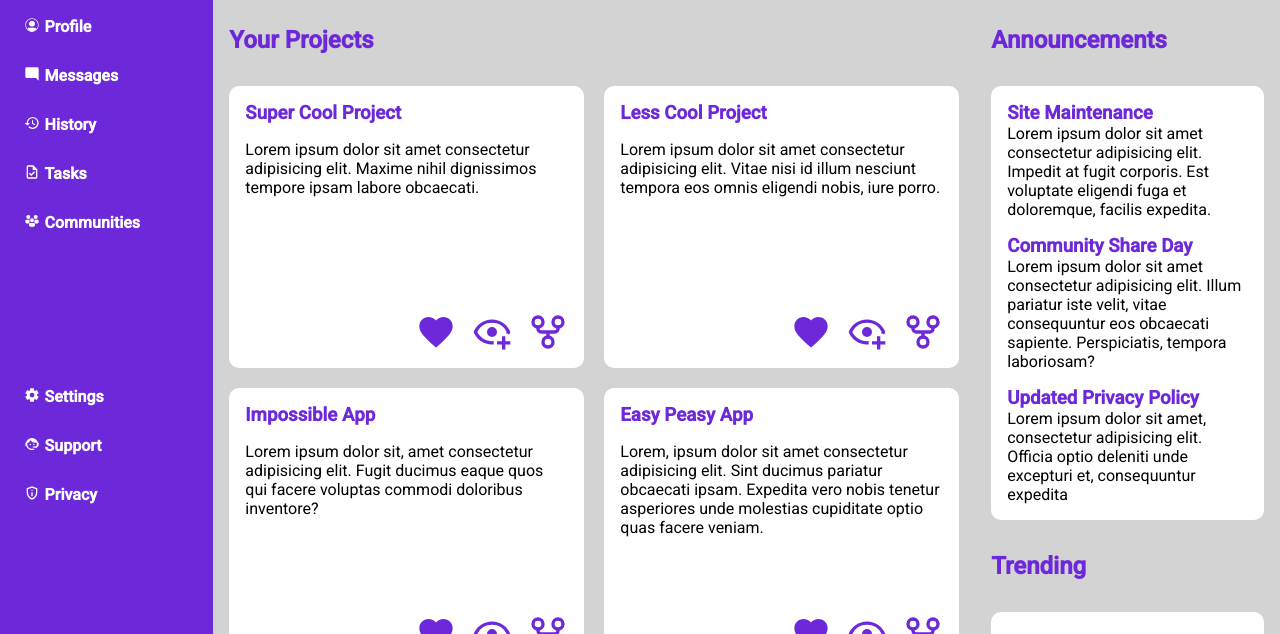
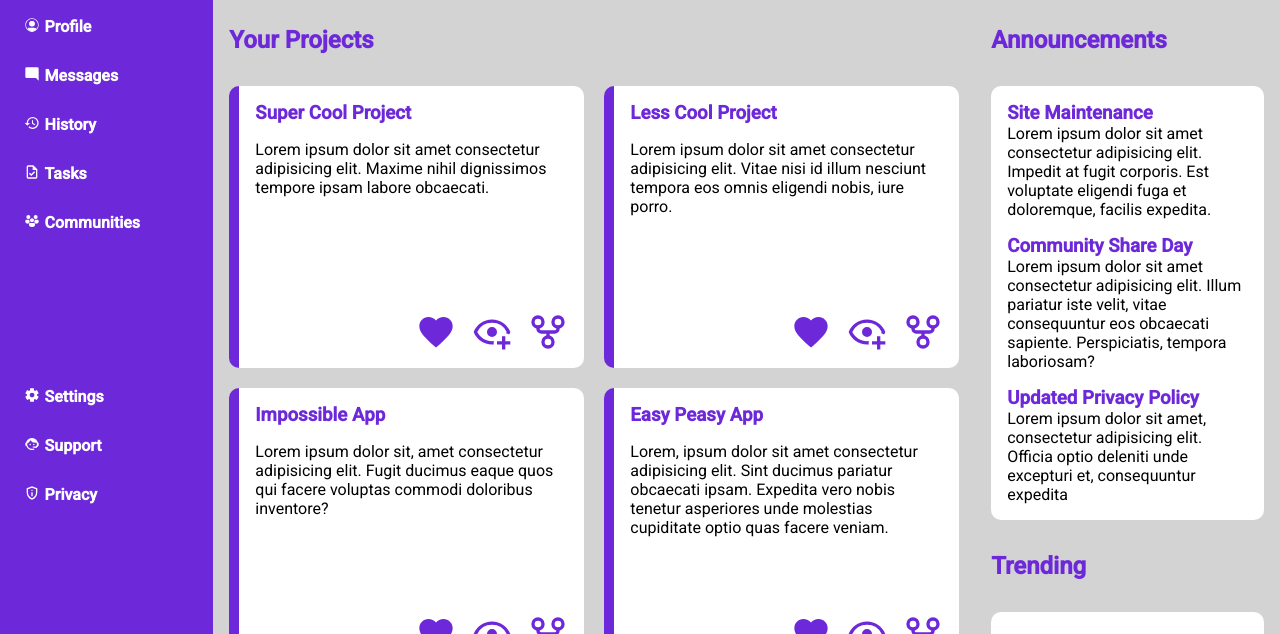
Before and after one commit to joelstoppa/admin-dashboard, a plain HTML site: page index.html in a window 1280 px wide. Shown: the part 166-800 px from the top of the page. Drawn offline with Linux system fonts and the light colour scheme.

Commit message:
Add border styling to cards

```diff
--- a/styles.css
+++ b/styles.css
@@ -184,6 +184,7 @@ button:hover {
     display: grid;
     grid-template-rows: 1fr 1fr;
     border-radius: 10px;
+    border-left: 10px solid var(--purple);
 }
 
 .card-text-title {
```
